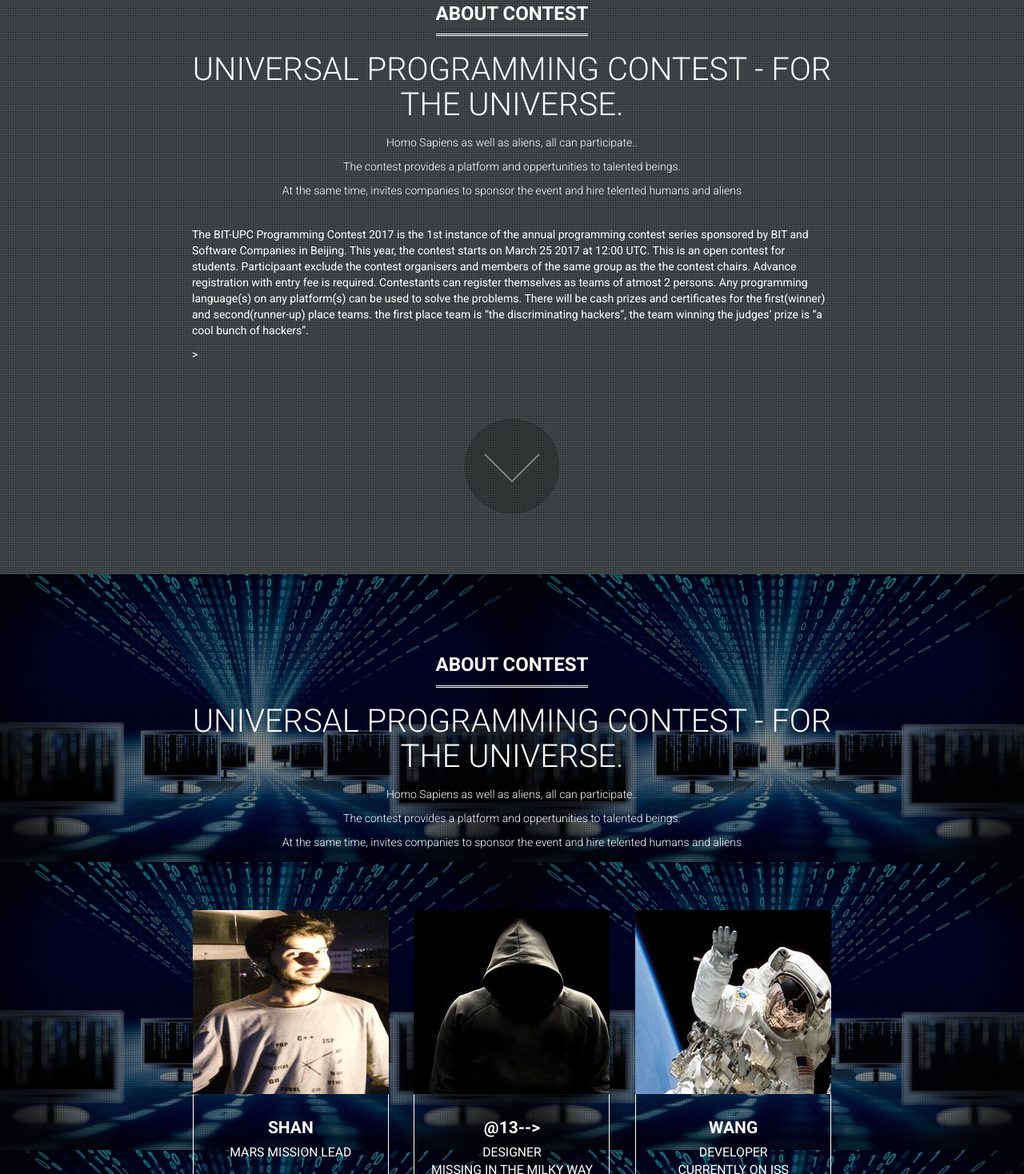
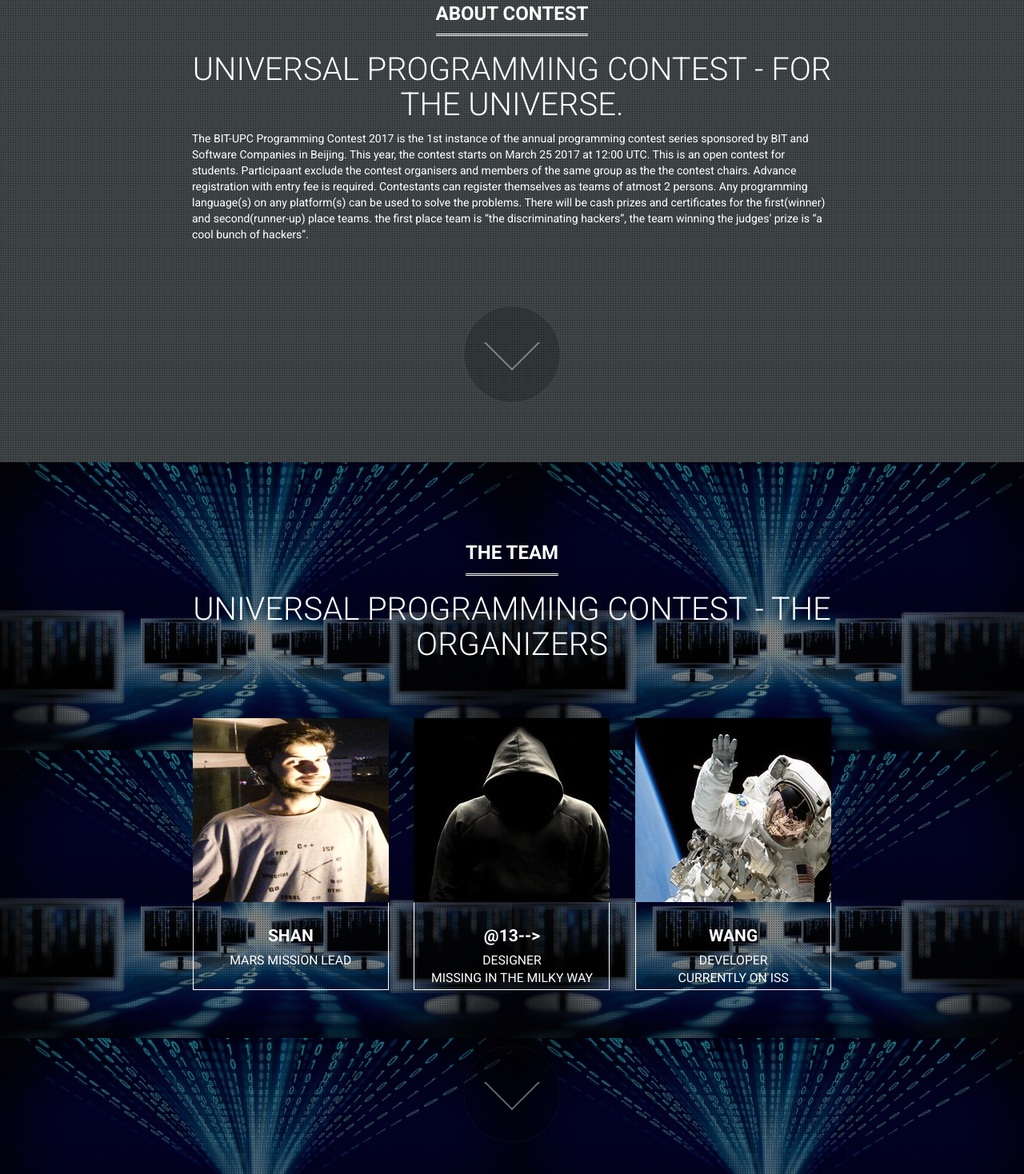
Before and after one commit to shanniz/shan, a plain HTML site: page contest/index.html in a window 1280 px wide. Shown: the part 1056-2524 px from the top of the page at 80% size. Drawn offline with Linux system fonts and the light colour scheme.

Commit message:
updating contest description

```diff
--- a/contest/index.html
+++ b/contest/index.html
@@ -60,7 +60,7 @@
 			<ul id="headernavigation" class="nav navbar-nav">
 				<li class="active"><a href="#page-top">Home</a></li>
 				<li><a href="#aboutcontest">About Contest</a></li>
-				<li><a href="#about">About Team</a></li>
+				<li><a href="#about">The Team</a></li>
 				<li><a href="#subscribe">Get In</a></li>
 				<li><a href="#contact">Subscribe</a></li>
 			</ul> <!-- /.nav .navbar-nav -->
@@ -165,12 +165,7 @@
 				<h3 class="section-title">
 					Universal Programming Contest - For the universe.
 				</h3><!-- /.Section-title  -->
-				<p class="section-description">
-					Homo Sapiens as well as aliens, all can participate.. <br>
-					The contest provides a platform and oppertunities to talented beings. <br>
-					At the same time, invites companies to sponsor the event and hire telented humans and aliens
-				</p><!-- /.section-description -->
-				<br>
+
 				<p>
 
 					The BIT-UPC Programming Contest 2017 is the 1st instance of the annual programming contest series sponsored by BIT and Software Companies in Beijing.
@@ -187,7 +182,7 @@ There will be cash prizes and certificates for the first(winner) and second(runn
     the first place team is “the discriminating hackers”,
     the team winning the judges’ prize is “a cool bunch of hackers”.
 
-				</p>>
+				</p>
 
 
 
@@ -208,17 +203,18 @@ There will be cash prizes and certificates for the first(winner) and second(runn
 			<div class="container">
 				<h3 class="section-name">
 					<span>
-						About Contest
+						The Team
 					</span>
 				</h3><!-- /.section-name -->
 				<h3 class="section-title">
-					Universal Programming Contest - For the universe.
+					Universal Programming Contest - The Organizers
 				</h3><!-- /.Section-title  -->
-				<p class="section-description">
+				<!-- <p class="section-description">
 					Homo Sapiens as well as aliens, all can participate.. <br>
 					The contest provides a platform and oppertunities to talented beings. <br>
 					At the same time, invites companies to sponsor the event and hire telented humans and aliens
-				</p><!-- /.section-description -->
+				</p> -->
+				<!-- /.section-description -->
 
 				<div class="team-container">
 					<div class="row">
```
